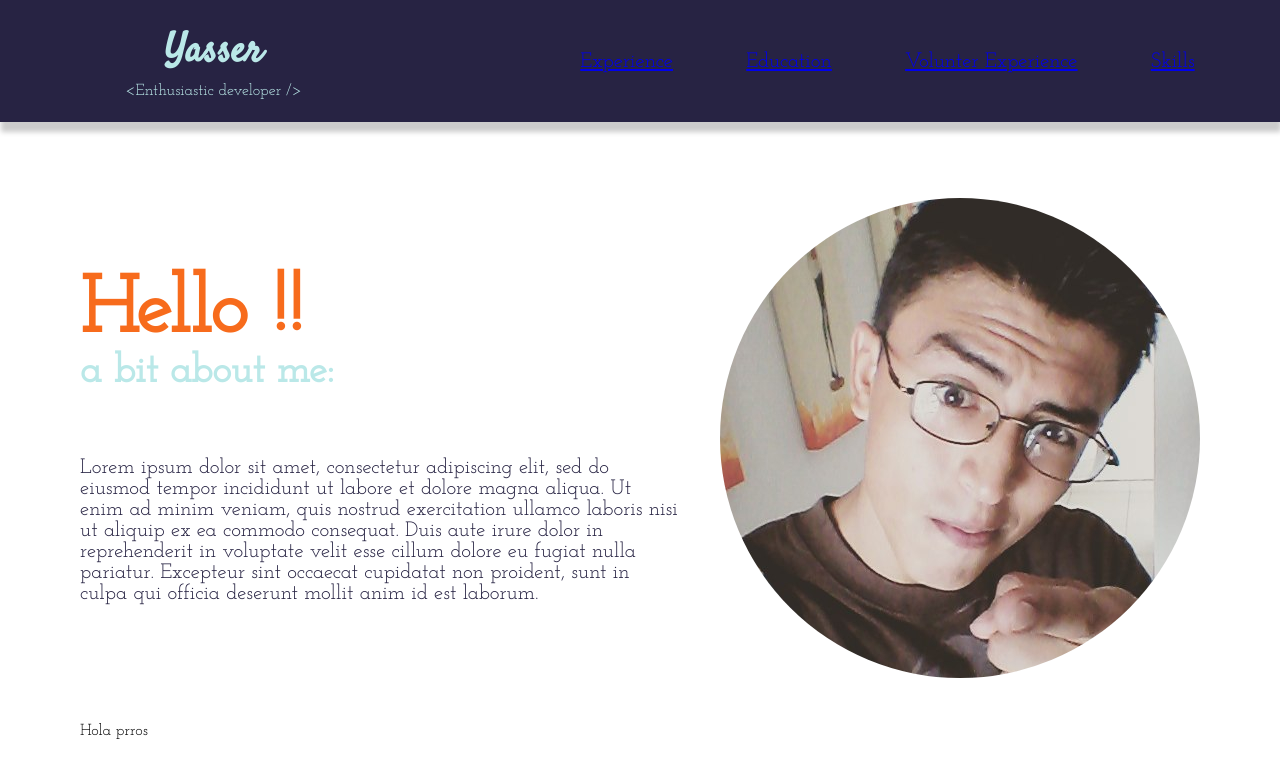
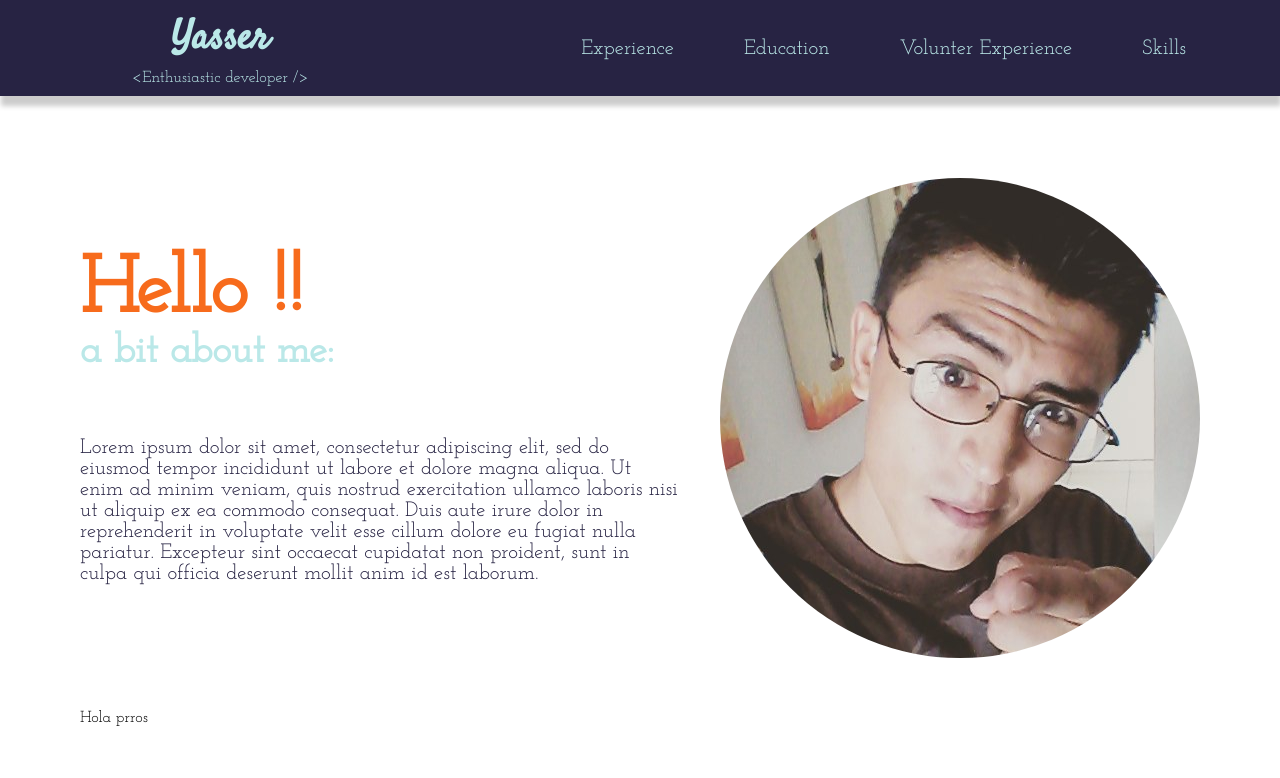
Before and after one commit to Bat-Bel/my_portfolio, a React (Create React App) app: page / in a window 1280 px wide. Shown: the top 778 px of the page. Built offline with nearby package versions, Linux system fonts and the light colour scheme.

Commit message:
add hover styles

```diff
--- a/src/components/header/Header.scss
+++ b/src/components/header/Header.scss
@@ -5,8 +5,7 @@
   box-shadow: 1px 10px 5px #ccc;
   color: $light-blue-grey;
   display: flex;
-  height: 122px;
-  width: 100%;
+  padding: 10px;
 
   .header {
     display: flex;
@@ -55,8 +54,20 @@
         padding: 0;
 
         .menu-item {
-          display: inline;
           align-self: center;
+          a {
+            text-decoration: none;
+            color: $light-blue-grey
+          }
+          a:hover {
+            color: $orange;
+            border-bottom: 1px solid $orange;
+            padding-bottom: 5px;
+          }
+          a > [data-icon]:before {
+            display: inline-block;
+            content: attr(data-icon);
+          }
         }
 
         .menu-item:hover {
@@ -67,10 +78,6 @@
         }
       }
     }
-
-    /* .box-shadow-menu {
-      display: none;
-    } */
   }
 
 }
```
